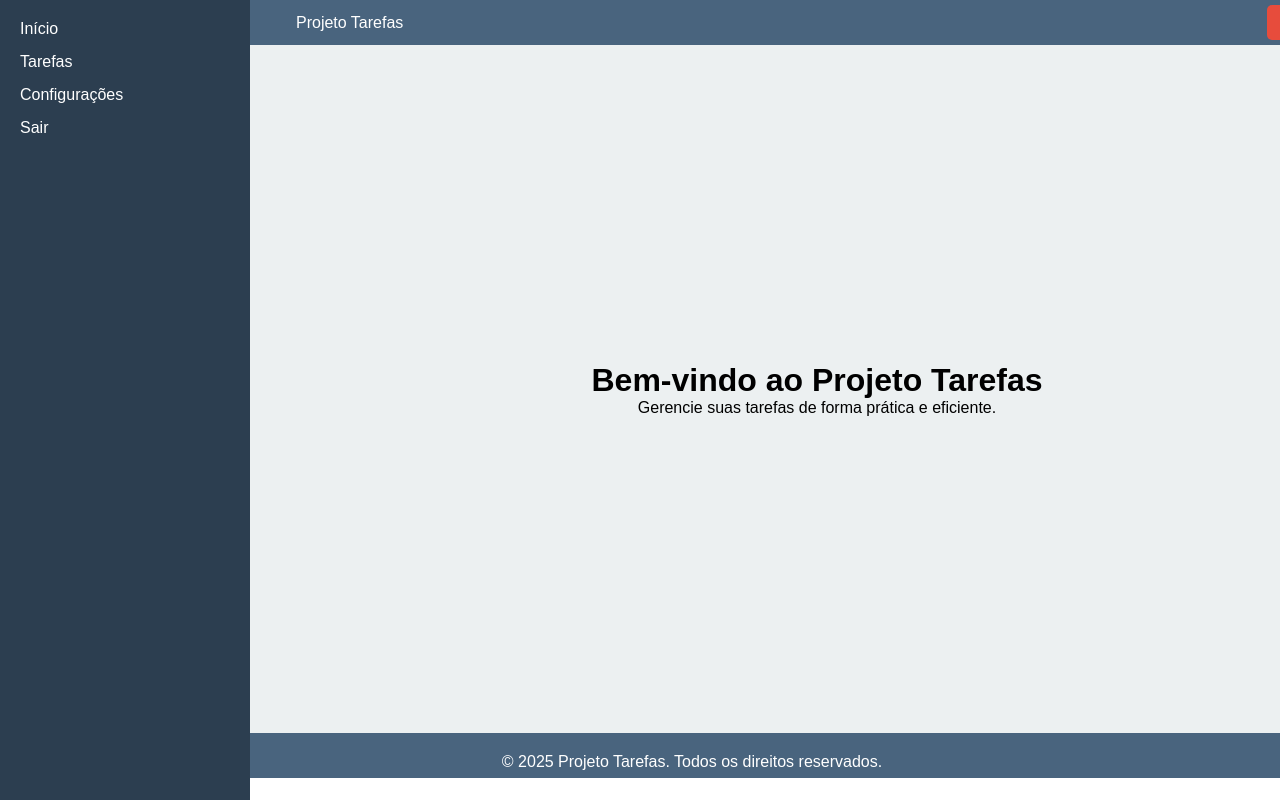
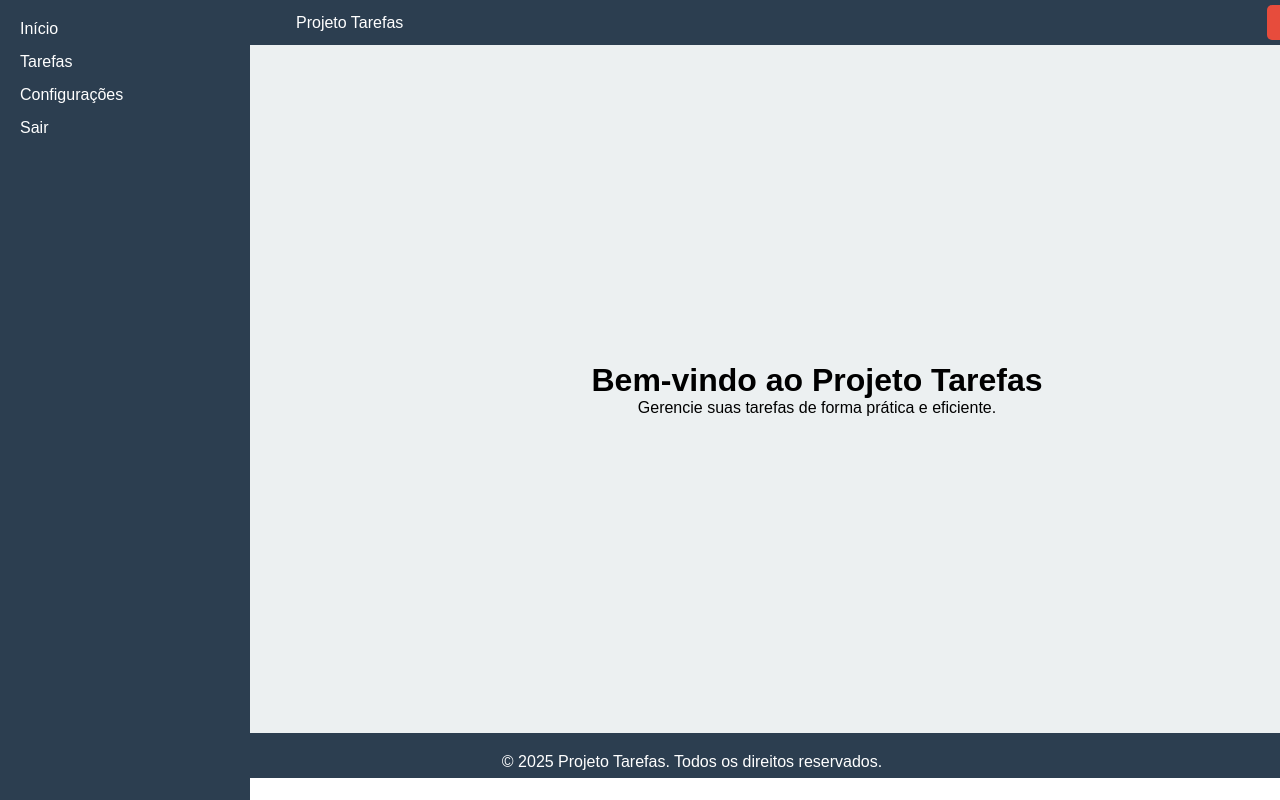
Before and after one commit to debora-sl/tarefas_front, a website: page index.html in a window 1280 px wide. Shown: the top 800 px of the page. Drawn offline with nearby package versions, Linux system fonts and the light colour scheme; some packages are replaced by stand-ins of ours.

Commit message:
Ajustando cor do Header e footer.

```diff
--- a/assets/css/style.css
+++ b/assets/css/style.css
@@ -46,7 +46,7 @@ body {
 }
 
 header {
-    background-color: #49647e;
+    background-color: #2C3E50;
     color: white;
     padding: 10px 20px;
 
@@ -92,7 +92,7 @@ main {
 }
 
 footer {
-    background-color: #49647e;
+    background-color: #2C3E50;
     color: white;
     text-align: center;
     padding: 10px;
```
